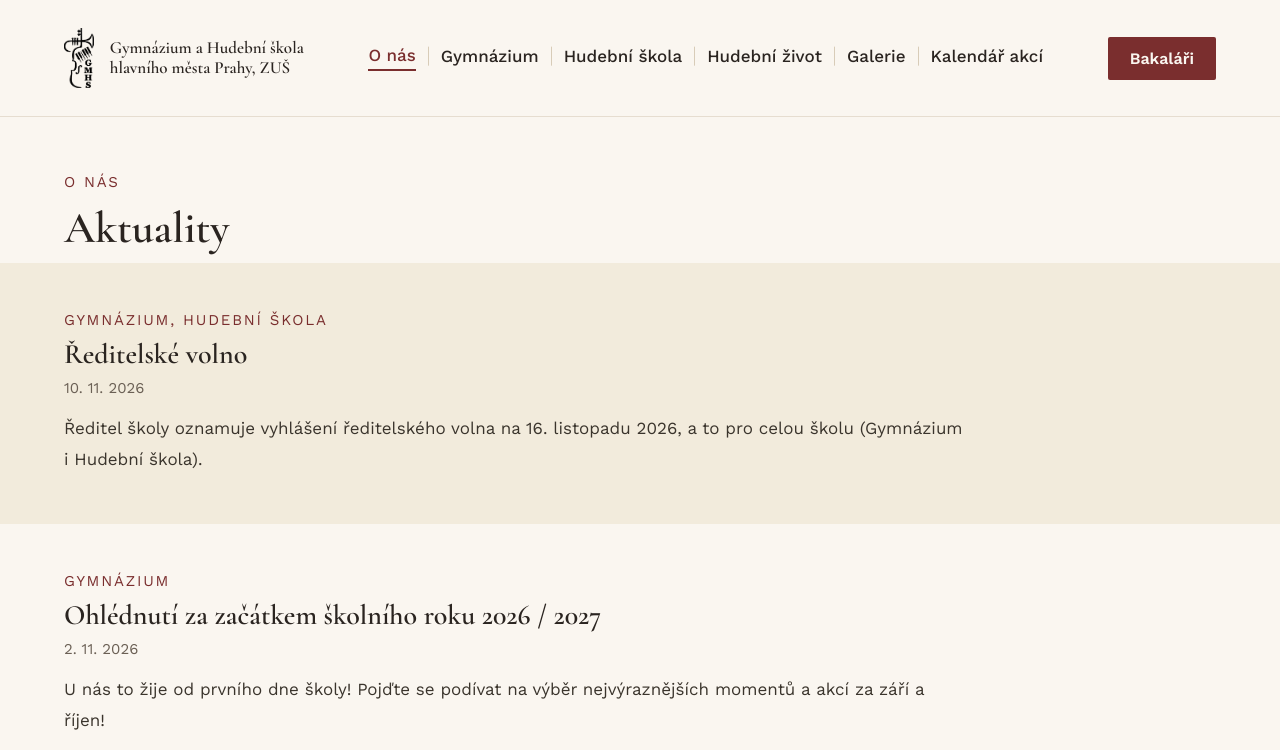
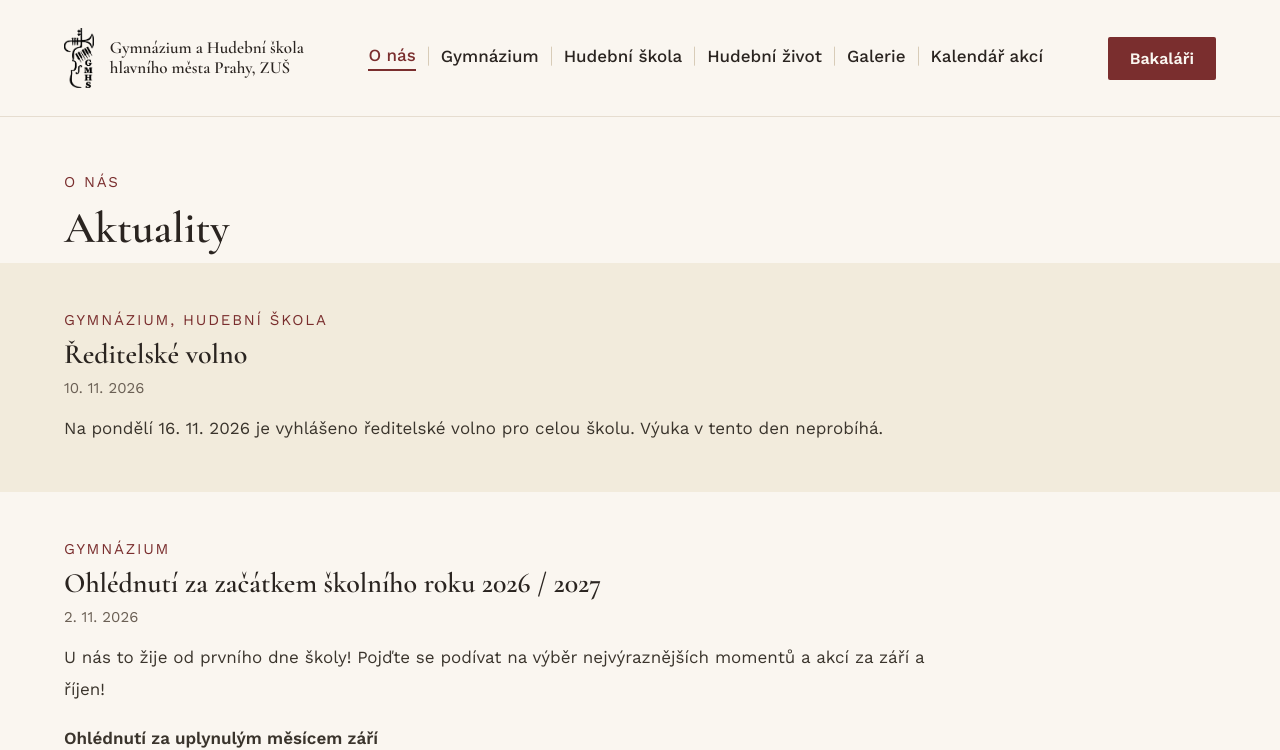
Before and after one commit to jandabenedikt/gmhs-web, a plain HTML site: page o-nas/aktuality.html in a window 1280 px wide. Shown: the top 750 px of the page. Drawn offline with nearby package versions, Linux system fonts and the light colour scheme.

Commit message:
Add files via upload

```diff
--- a/o-nas/aktuality.html
+++ b/o-nas/aktuality.html
@@ -118,7 +118,7 @@
       <div class="aktualita-tag">Gymnázium, Hudební škola</div>
       <h2 class="aktualita-title display">Ředitelské volno</h2>
       <div class="aktualita-date">10. 11. 2026</div>
-      <p class="aktualita-text">Ředitel školy oznamuje vyhlášení ředitelského volna na 16. listopadu 2026, a to pro celou školu (Gymnázium i Hudební škola).</p>
+      <p class="aktualita-text">Na pondělí 16.&nbsp;11.&nbsp;2026 je vyhlášeno ředitelské volno pro celou školu. Výuka v tento den neprobíhá.</p>
     </div>
   </div>
 
```
